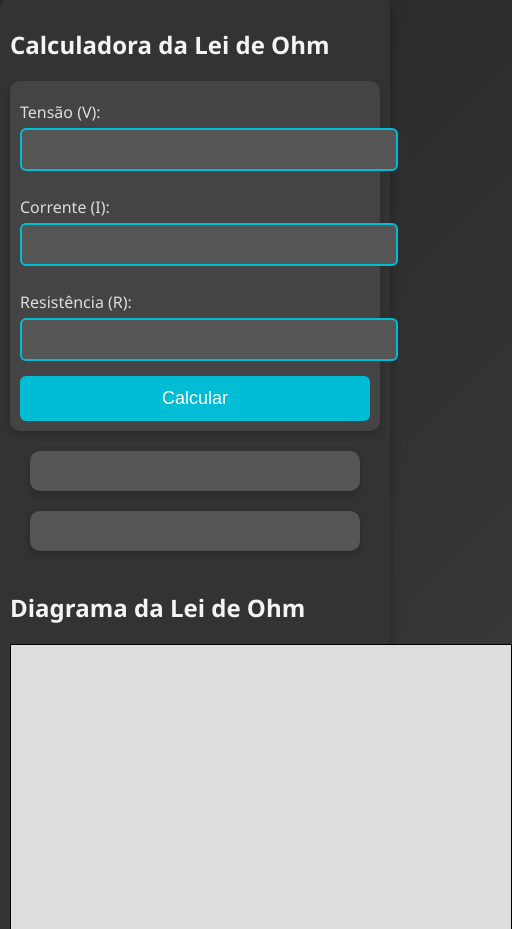
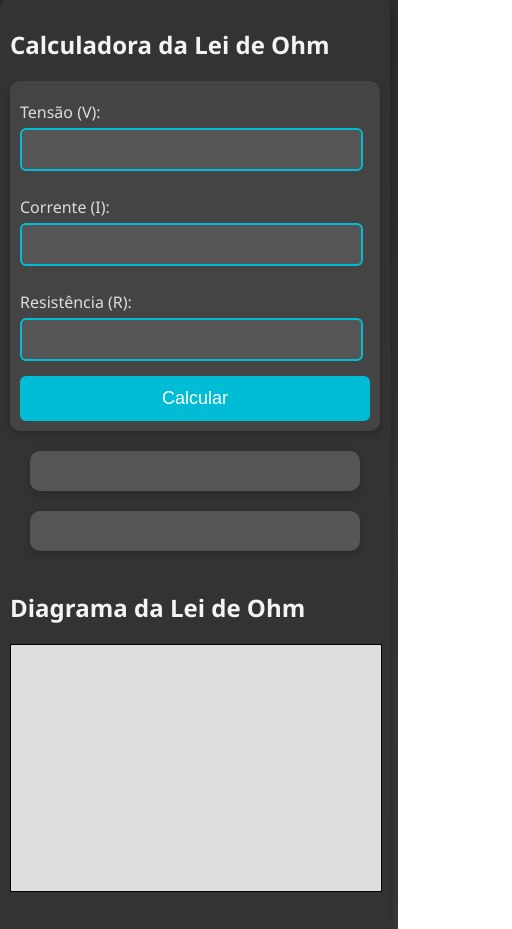
Before and after one commit to LucaoCorrea/PhyshicCalcs, a plain HTML site: page index.html in a window 390 px wide. Shown: the part 152-1081 px from the top of the page, 512 px wide, since content can reach past the window. Drawn offline with Linux system fonts and the light colour scheme.

Commit message:
responsive

```diff
--- a/styles.css
+++ b/styles.css
@@ -61,12 +61,14 @@ canvas {
  justify-content: center;
  align-items: center;
  margin: auto;
- width: auto;
+ width: 100%; /* Adjust canvas width to be responsive */
+ max-width: 500px; /* Keep a maximum width for larger screens */
 }
 #ohmCanvas, #wheatstoneCanvas {
  border: 1px solid #000;
- width: 500px;
- height: 300px;
+ width: 100%; /* Make canvases responsive */
+ height: auto; /* Adjust height based on width */
+ max-width: 500px;
 }
 .resistor-group {
  margin: 10px 0;
@@ -105,12 +107,18 @@ canvas {
  form {
      padding: 10px;
  }
- input, button {
-     width: 100%;
+ input{
+    width: 90%;
+ }
+ button{
+  width: 100%;
  }
  .resistor-group input {
      width: 100%;
      display: block;
      margin: 5px 0;
  }
+ canvas {
+     width: 100%; /* Ensure canvas is full width on smaller screens */
+ }
 }
```
